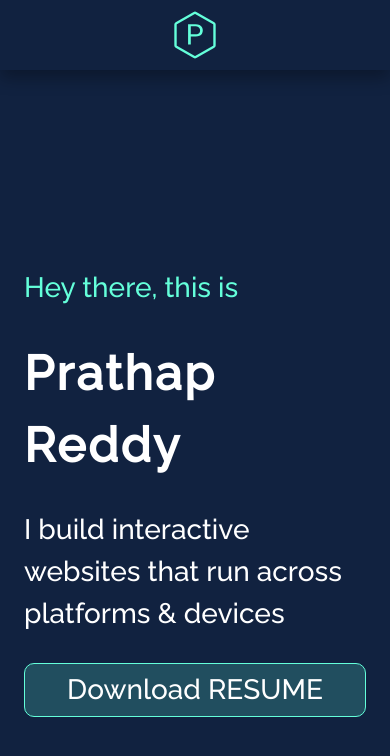
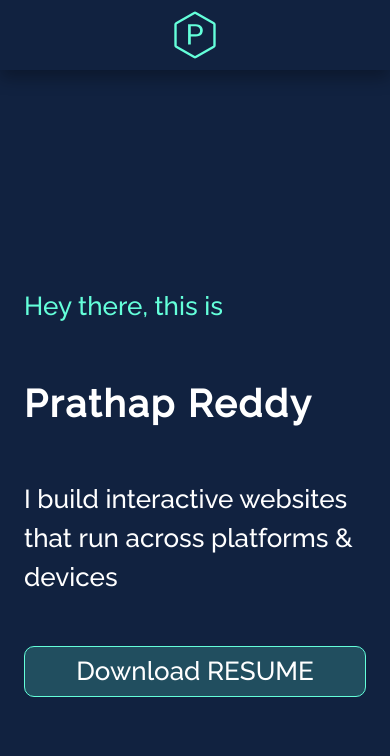
Before and after one commit to itsprathapkreddy/myPortfolio, a React (Create React App) app: page / in a window 390 px wide. Shown: the top 756 px of the page. Built offline with nearby package versions, Linux system fonts and the light colour scheme; a web font is replaced by a local one.

Commit message:
updated fontsizes

```diff
--- a/src/Components/heroSec.css
+++ b/src/Components/heroSec.css
@@ -53,10 +53,10 @@
     /* background-image:url('../assets/gradientMobile.svg'); */
   }
 	.heroDes,.introText,.downloadResume{
-    font-size: 28px;
+    font-size: 26px;
   }
   .heroName{
-    font-size: 48px;
+    font-size: 38px;
   }
 	.downloadResume{
 		width: 100%;
```
